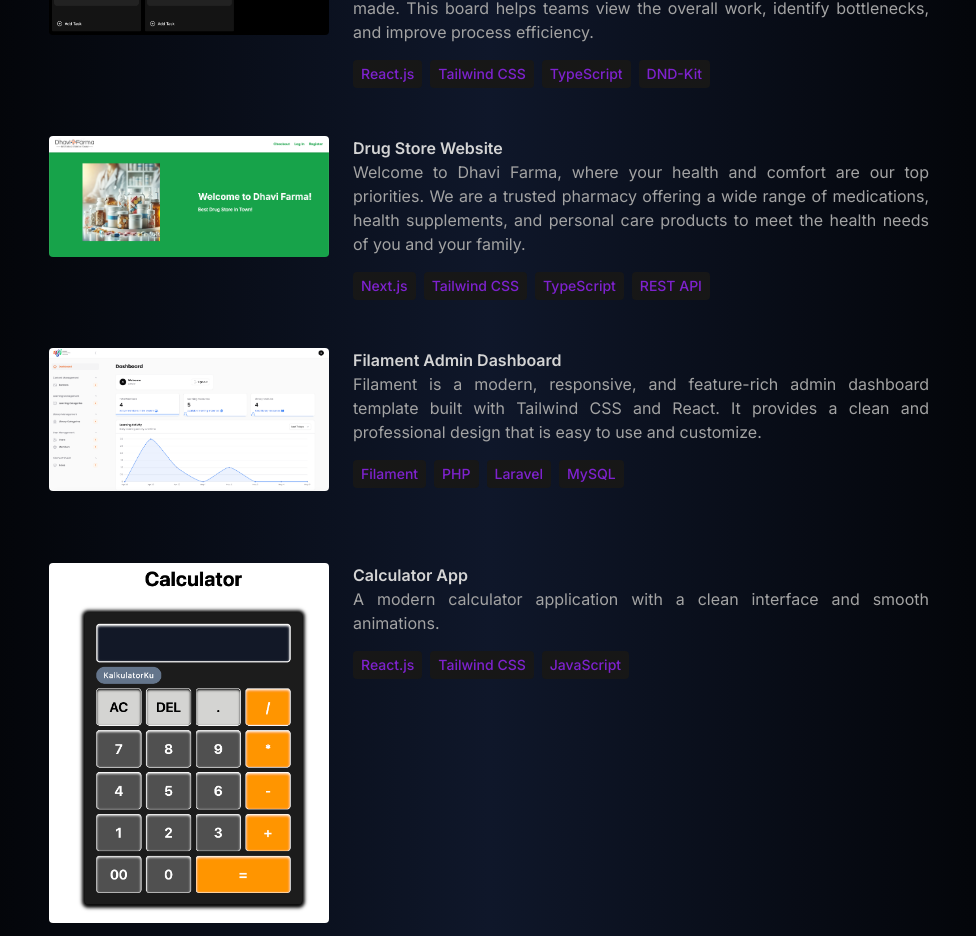
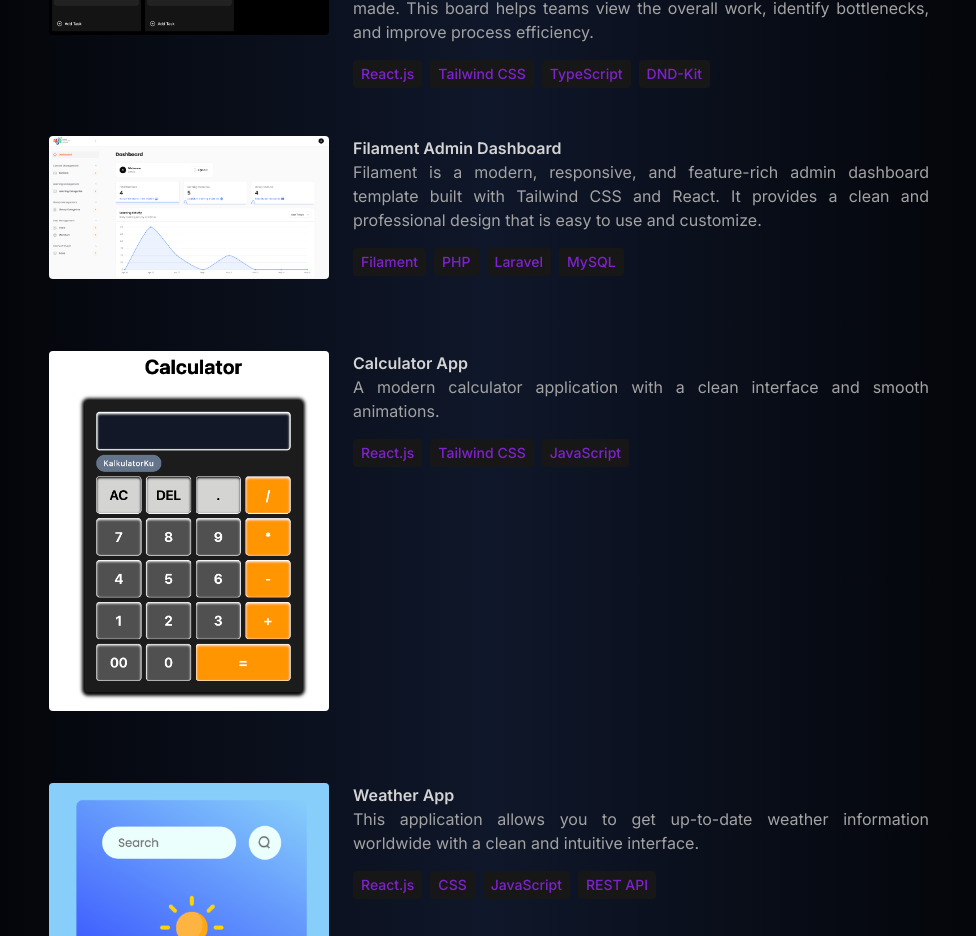
Before and after one commit to dhavisiregar/portfolio, a React (Vite) app: page / in a window 1280 px wide. Shown: the part 4500-5436 px from the top of the page, without its empty margins (151-1127 px from the left). Built offline with nearby package versions, Linux system fonts and the light colour scheme.

Commit message:
delete: drug store

```diff
--- a/src/components/Projects.jsx
+++ b/src/components/Projects.jsx
@@ -38,15 +38,6 @@ const projects = [
   },
   {
     id: 4,
-    title: "Drug Store Website",
-    description:
-      "Welcome to Dhavi Farma, where your health and comfort are our top priorities. We are a trusted pharmacy offering a wide range of medications, health supplements, and personal care products to meet the health needs of you and your family.",
-    image: project3,
-    link: "https://dhavi-farma.vercel.app/",
-    technologies: ["Next.js", "Tailwind CSS", "TypeScript", "REST API"],
-  },
-  {
-    id: 5,
     title: "Filament Admin Dashboard",
     description:
       "Filament is a modern, responsive, and feature-rich admin dashboard template built with Tailwind CSS and React. It provides a clean and professional design that is easy to use and customize.",
@@ -55,7 +46,7 @@ const projects = [
     technologies: ["Filament", "PHP", "Laravel", "MySQL"],
   },
   {
-    id: 6,
+    id: 5,
     title: "Calculator App",
     description:
       "A modern calculator application with a clean interface and smooth animations.",
@@ -64,7 +55,7 @@ const projects = [
     technologies: ["React.js", "Tailwind CSS", "JavaScript"],
   },
   {
-    id: 7,
+    id: 6,
     title: "Weather App",
     description:
       "This application allows you to get up-to-date weather information worldwide with a clean and intuitive interface.",
```
